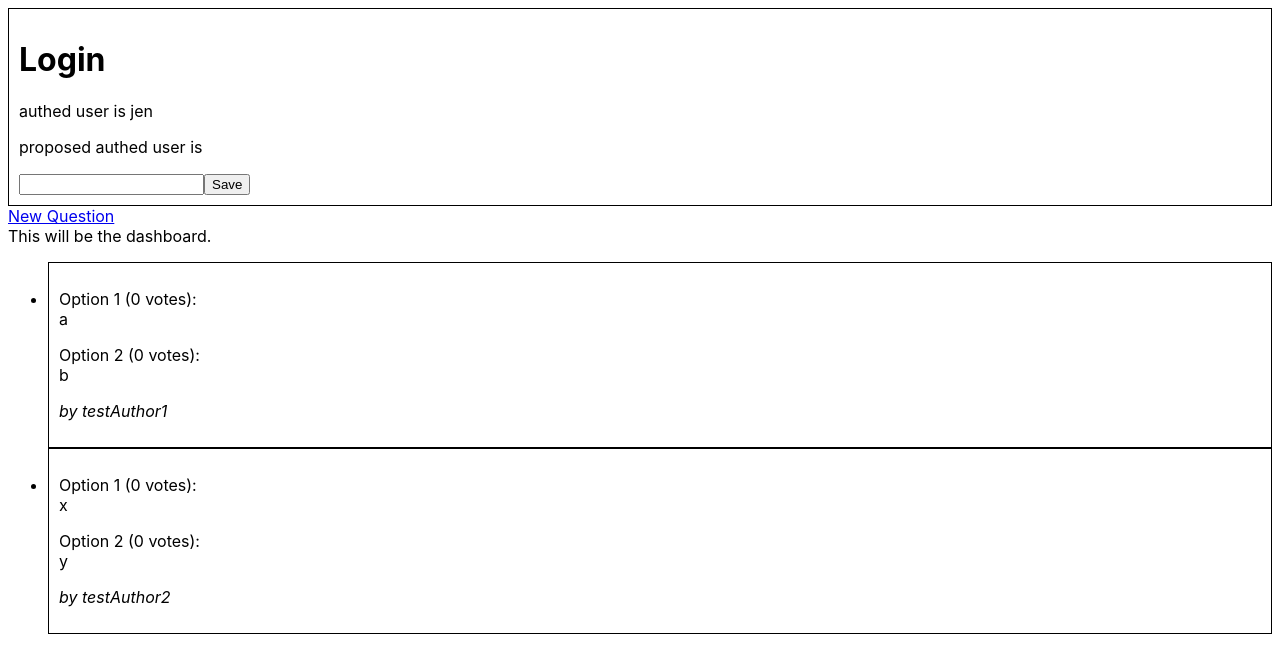
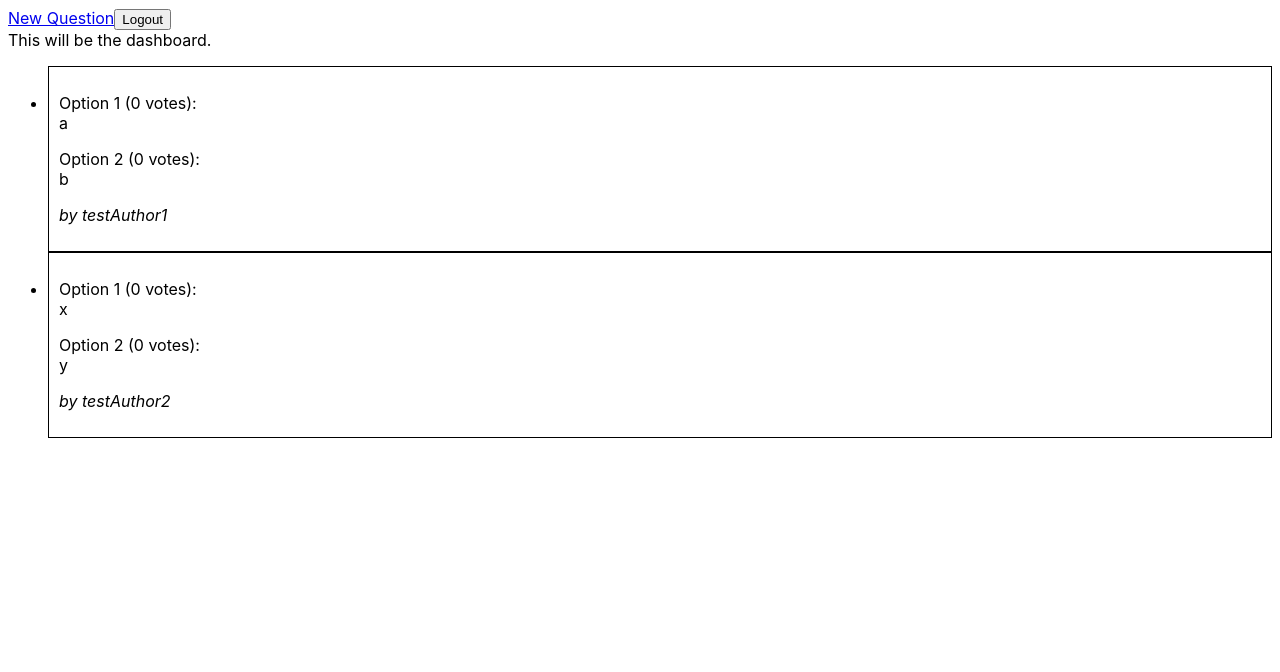
Before and after one commit to jhgilbert/would_you_rather, a React (Create React App) app: page / in a window 1280 px wide. Shown: the top 672 px of the page. Built offline with nearby package versions, Linux system fonts and the light colour scheme.

Commit message:
feat: Add login/logout functionality

```diff
--- a/src/actions/authedUser.js
+++ b/src/actions/authedUser.js
@@ -1,4 +1,5 @@
 export const SET_AUTHED_USER = 'SET_AUTHED_USER'
+export const LOG_OUT_AUTHED_USER = 'LOG_OUT_AUTHED_USER'
 
 export function setAuthedUser (id) {
   return {
--- a/src/components/App.js
+++ b/src/components/App.js
@@ -8,14 +8,25 @@ import Question from './Question'
 import Login from './Login'
 
 class App extends Component {
+  logout = (e) => {
+    this.props.dispatch({type: 'LOG_OUT_AUTHED_USER'})
+  }
+
   render() {
+    const { authedUser } = this.props
+
+    if (!authedUser) {
+      return (
+        <Login />
+      )
+    } else {
       return (
         <div>
-        <Login />
           <Router>
             <NavLink to='/new'>
               New Question
             </NavLink>
+            <button onClick={this.logout}>Logout</button>
             <div>
               <Route path='/' exact component={Dashboard} />
               <Route path='/question/:id' component={Question} />
@@ -26,6 +37,7 @@ class App extends Component {
       )
     }
   }
+}
 
 function mapStateToProps ( { authedUser } ) {
   return {
--- a/src/reducers/authedUser.js
+++ b/src/reducers/authedUser.js
@@ -1,4 +1,4 @@
-import { SET_AUTHED_USER } from '../actions/authedUser'
+import { SET_AUTHED_USER, LOG_OUT_AUTHED_USER } from '../actions/authedUser'
 
 // default user is set in here with maximum laziness
 // for testing purposes
@@ -6,6 +6,8 @@ export default function authedUser (state = 'jen', action) {
   switch (action.type) {
     case SET_AUTHED_USER :
       return action.id
+    case LOG_OUT_AUTHED_USER :
+      return null
     default :
       return state
   }
```
Lines whose indentation alone changed are shown as unchanged.
